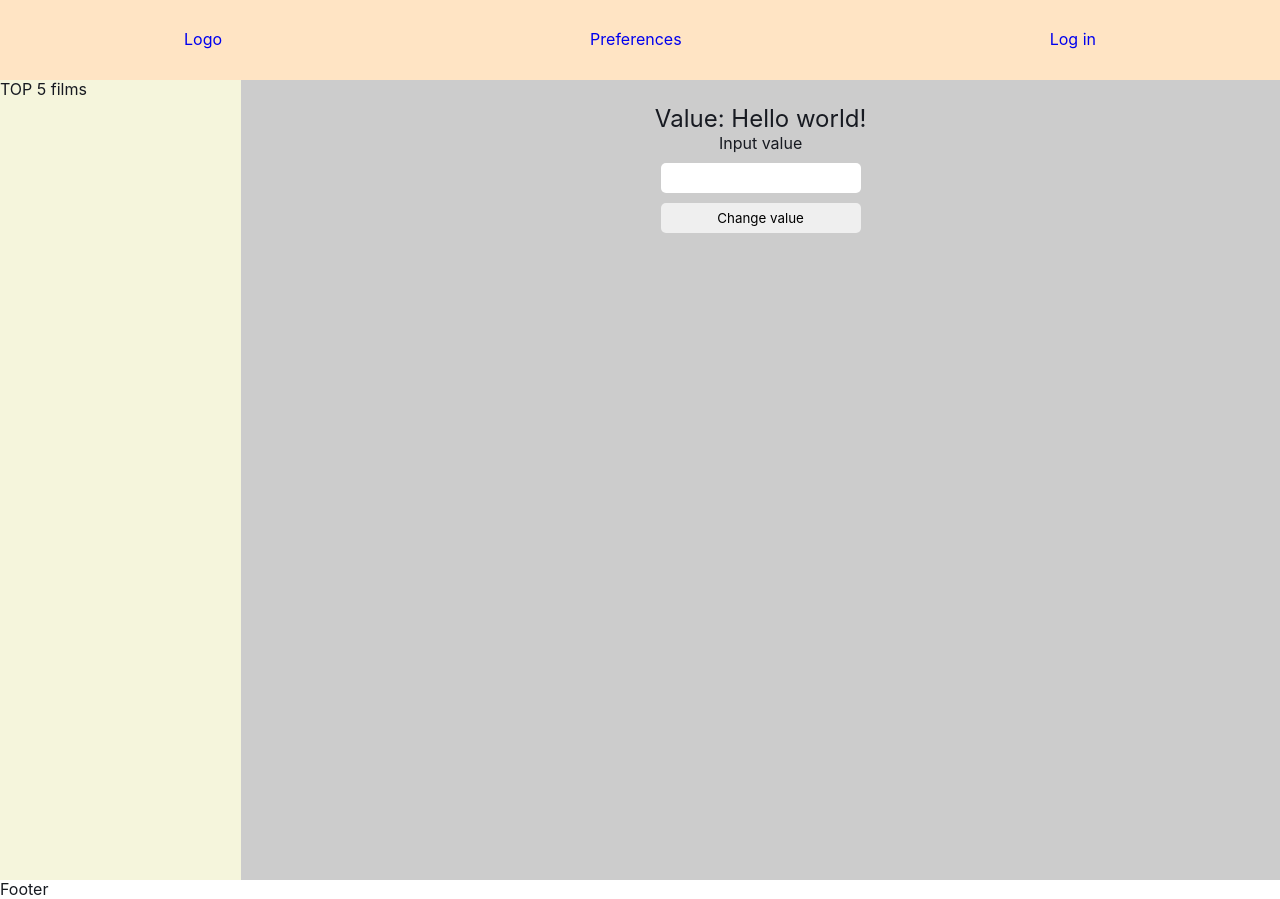
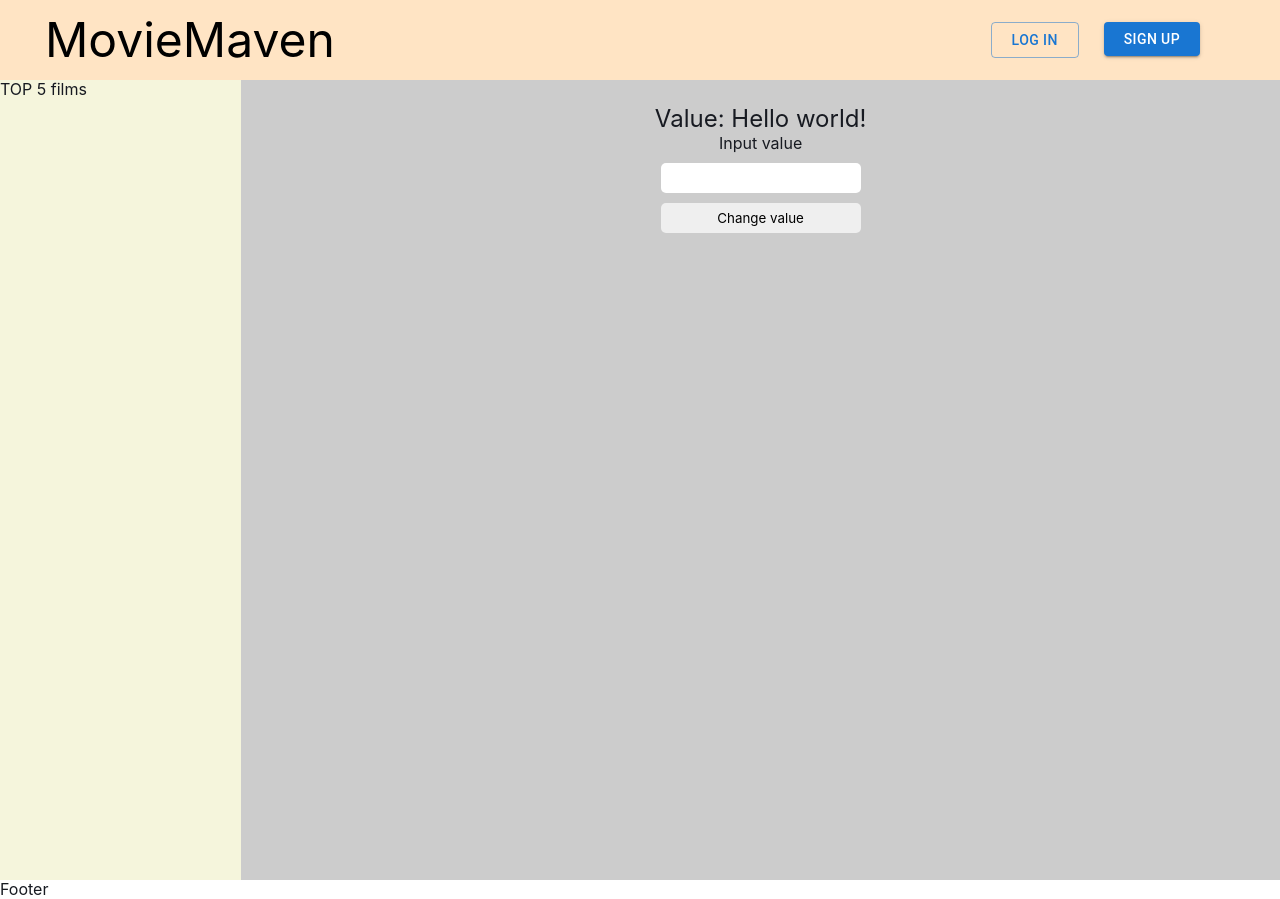
Before and after one commit to De-Real/movie-maven, a React (Create React App) app: page / in a window 1280 px wide. Built offline with nearby package versions, Linux system fonts and the light colour scheme.

Commit message:
basic styles added for header

```diff
--- a/package.json
+++ b/package.json
@@ -3,6 +3,10 @@
 	"version": "0.1.0",
 	"private": true,
 	"dependencies": {
+		"@emotion/react": "^11.10.6",
+		"@emotion/styled": "^11.10.6",
+		"@mui/icons-material": "^5.11.11",
+		"@mui/material": "^5.11.13",
 		"@reduxjs/toolkit": "^1.9.3",
 		"@testing-library/jest-dom": "^5.16.5",
 		"@testing-library/react": "^13.4.0",
--- /dev/null
+++ b/src/components/ui/Button.tsx
@@ -0,0 +1,17 @@
+import { default as Btn } from "@mui/material/Button";
+import styled from "styled-components";
+
+type BtnProps = {
+	variant?: "contained" | "outlined";
+	children: string;
+};
+
+const Button = ({ variant = "contained", children }: BtnProps) => {
+	return (
+		<Btn sx={{ padding: "5px 20px" }} variant={variant}>
+			{children}
+		</Btn>
+	);
+};
+
+export default Button;
--- /dev/null
+++ b/src/components/ui/IconButton.tsx
@@ -0,0 +1,18 @@
+import { default as Btn } from "@mui/material/Button";
+import styled from "styled-components";
+
+type BtnProps = {
+	variant?: "contained" | "outlined";
+	children: React.ReactNode;
+};
+
+const StyledBtn = styled(Btn)`
+	display: flex;
+	gap: 10px;
+`;
+
+const IconButton = ({ variant = "contained", children }: BtnProps) => {
+	return <StyledBtn variant={variant}>{children}</StyledBtn>;
+};
+
+export default IconButton;
--- a/src/layout/Content.tsx
+++ b/src/layout/Content.tsx
@@ -1,4 +1,4 @@
-import React, { Children } from "react";
+import React from "react";
 import Aside from "./Aside";
 
 const Content = ({ children }: { children: React.ReactNode }) => {
--- a/src/layout/Header.tsx
+++ b/src/layout/Header.tsx
@@ -1,13 +1,41 @@
 import React from "react";
 import { Link } from "react-router-dom";
-import { StyledHeader } from "./styles/Header.styled";
+import Button from "../components/ui/Button";
+import { Controls, Logo, StyledHeader } from "./styles/Header.styled";
+import AccountCircleIcon from "@mui/icons-material/AccountCircle";
+import IconButton from "../components/ui/IconButton";
 
 const Header = () => {
+	const isLogged = false;
+
 	return (
 		<StyledHeader>
-			<Link to="/"> Logo </Link>
-			<Link to="/preferences"> Preferences </Link>
-			<Link to="/auth?mode=login"> Log in </Link>
+			<Logo>
+				<Link to="/"> MovieMaven </Link>
+			</Logo>
+			{!isLogged && (
+				<Controls>
+					<Link to="/auth?mode=login">
+						<Button variant="outlined"> Log in </Button>
+					</Link>
+					<Link to="/auth?mode=signup">
+						<Button> Sign up </Button>
+					</Link>
+				</Controls>
+			)}
+			{isLogged && (
+				<Controls>
+					<Link to="/preferences">
+						<Button variant="outlined">Preferences</Button>
+					</Link>
+					<Link to="/profile">
+						<IconButton>
+							<AccountCircleIcon />
+							<span>Profile</span>
+						</IconButton>
+					</Link>
+				</Controls>
+			)}
 		</StyledHeader>
 	);
 };
--- a/src/layout/styles/Header.styled.ts
+++ b/src/layout/styles/Header.styled.ts
@@ -3,7 +3,22 @@ import styled from "styled-components";
 export const StyledHeader = styled.header`
 	display: flex;
 	background-color: bisque;
-	justify-content: space-around;
 	align-items: center;
 	height: 80px;
-`
+	padding: 0 80px 0 45px;
+
+	a {
+		color: black;
+	}
+`;
+
+export const Logo = styled.div`
+	font-size: 48px;
+	flex: 1 1 auto;
+`;
+
+export const Controls = styled.div`
+	display: flex;
+	gap: 25px;
+	font-size: 24px;
+`;
```
Also changed, not shown: 1 other file (tests, documents, lock files or other folders).
